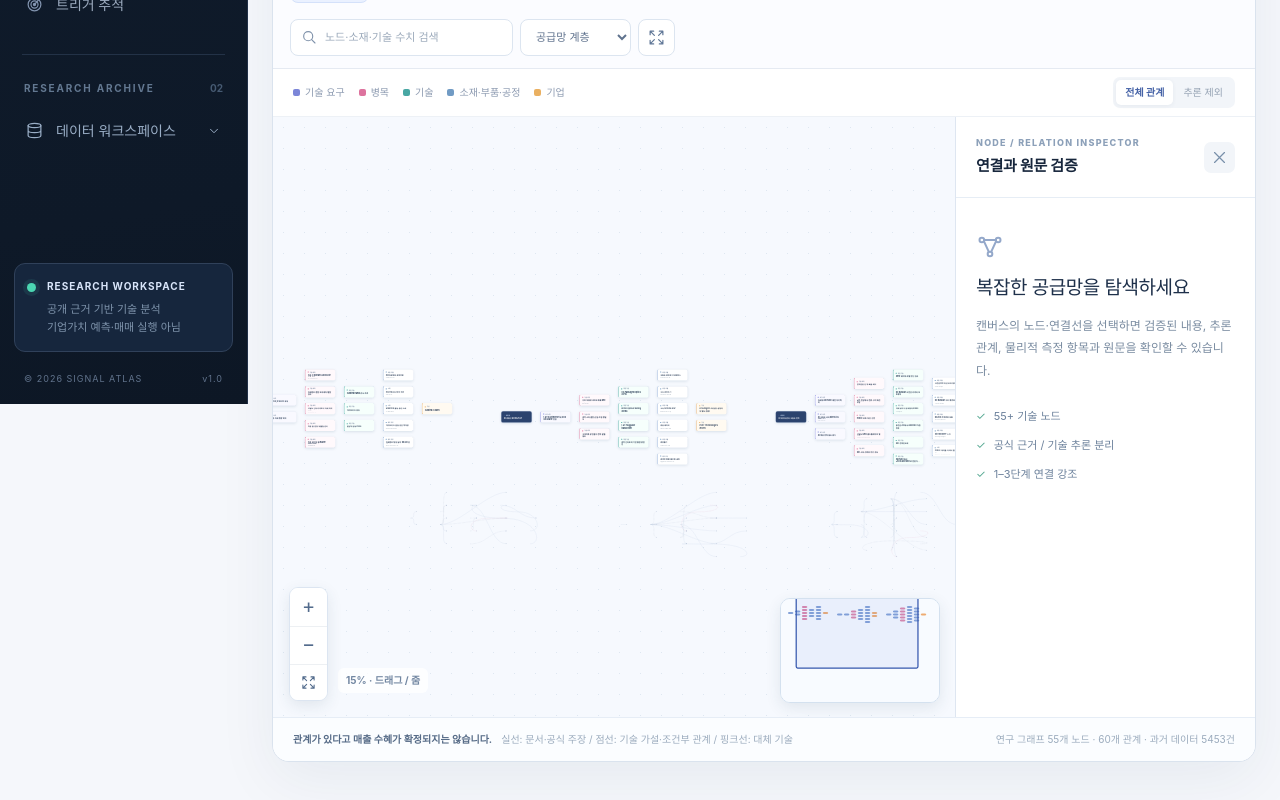
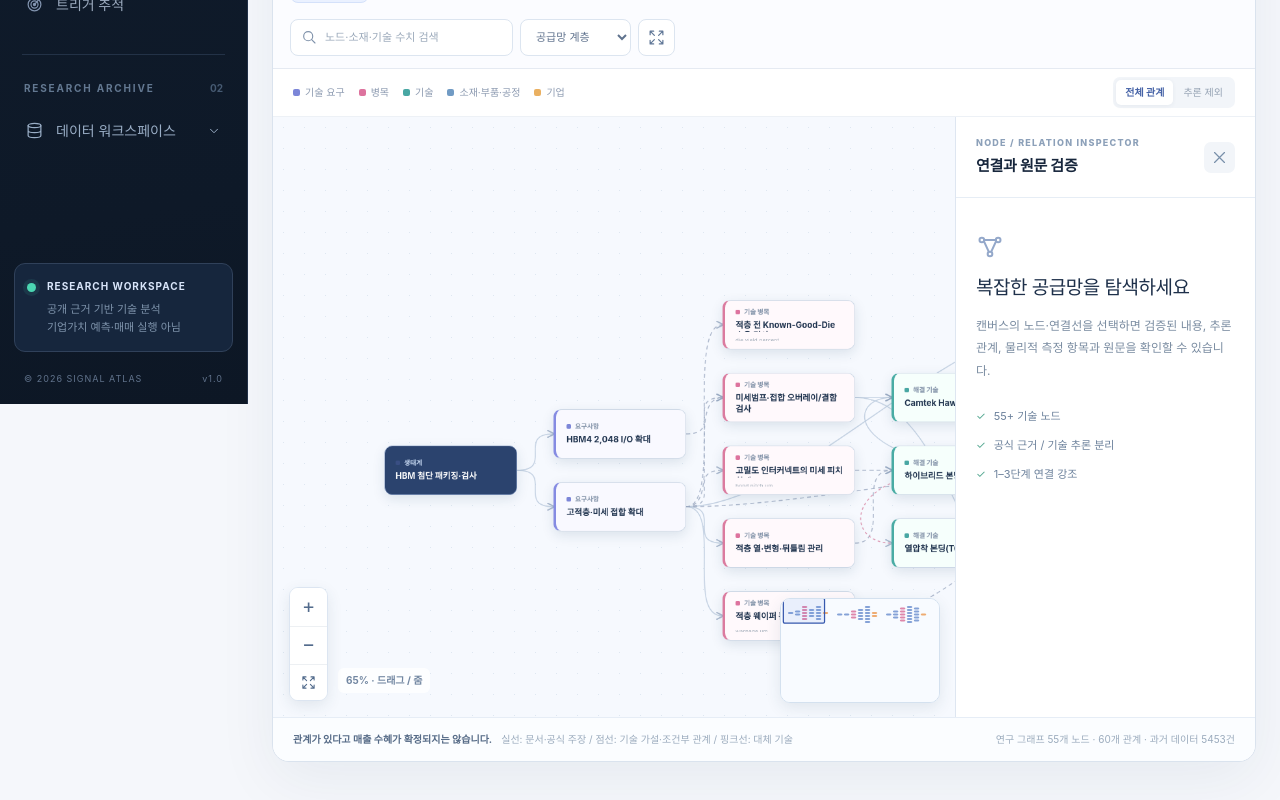
Before and after one commit to W-X-Z/WSJ-investment, a Next.js app in the folder apps/web/: page /map in a window 1280 px wide. Shown: the part 396-1196 px from the top of the page. Built offline with nearby package versions, Linux system fonts and the light colour scheme.

Commit message:
Correct tuple typing, SVG world coordinates, wheel hit targets and drag auto-fit behavior

```diff
--- a/apps/web/src/components/SupplyNetworkCanvas.tsx
+++ b/apps/web/src/components/SupplyNetworkCanvas.tsx
@@ -48,11 +48,11 @@ function ownerMap():Map<string,EcoId>{
  const owners=new Map<string,EcoId>();
  const distance=new Map<string,number>();
  for(const eco of ECOS){
-  const queue:[[string,number]]=[[ECO_ROOT[eco.id],0]];
+  const queue:Array<[string,number]>=[[ECO_ROOT[eco.id],0]];
   let head=0;
   while(head<queue.length){
    const [id,d]=queue[head++];
-   if(distance.has(id)&&distance.get(id)!<=d)continue;
+   if(distance.has(id)&&distance.get(id)! <= d)continue;
    distance.set(id,d);owners.set(id,eco.id);
    for(const adj of neighborIndex.get(id)??[])queue.push([adj,d+1]);
   }
@@ -85,7 +85,7 @@ function arrange(ids:Set<string>,mode:Mode,scope:Scope,focus:string|null):Map<st
  if(mode==="impact"&&focus){
   const dist=levelsFrom(focus);
   const groups=new Map<number,string[]>();
-  for(const id of ids)if(dist.has(id)&&dist.get(id)!<=3){
+  for(const id of ids)if(dist.has(id)&&dist.get(id)! <= 3){
    const rank=dist.get(id)!;groups.set(rank,[...(groups.get(rank)??[]),id]);
   }
   for(const [rank,values] of groups){
@@ -169,7 +169,7 @@ export function SupplyNetworkCanvas({initialEcosystem="all",compact=false}:{init
  const drag=useRef<DragState|null>(null);
  const graphIds=useMemo(()=>new Set(seed.nodes.filter(n=>scope==="all"||owners.get(n.id)===scope).map(n=>n.id)),[scope]);
  const layout=useMemo(()=>arrange(graphIds,mode,scope,selected),[graphIds,mode,scope,selected]);
- const positions=useMemo(()=>new Map(Array.from(layout).map(([id,pos])=>[id,overrides[id]??pos])),[layout,overrides]);
+ const positions=useMemo(()=>new Map<string,Vec>(Array.from(layout).map(([id,pos]):[string,Vec]=>[id,overrides[id]??pos])),[layout,overrides]);
  const displayedEdges=useMemo(()=>seed.edges.filter(e=>positions.has(e.from)&&positions.has(e.to)&&
    (trust==="all"||epistemic(e)==="documented")),[positions,trust]);
  const neighbors=useMemo(()=>selected?discover(selected,depth):new Set<string>(),[selected,depth]);
@@ -196,7 +196,7 @@ export function SupplyNetworkCanvas({initialEcosystem="all",compact=false}:{init
   setBoundsSize({w:rect.width,h:rect.height});
   setCamera({x:(rect.width-(b.maxx+b.minx)*scale)/2,y:(rect.height-(b.maxy+b.miny)*scale)/2,z:scale});
  },[positions]);
- useEffect(()=>{fit();},[scope,mode,fit]);
+ // Deliberately reframe on navigation/layout switches only, not during node dragging.\n useEffect(()=>{fit();},[scope,mode]);
  useEffect(()=>{
   const el=canvasRef.current;if(!el)return;
   const wheel=(ev:WheelEvent)=>{
@@ -218,7 +218,7 @@ export function SupplyNetworkCanvas({initialEcosystem="all",compact=false}:{init
   const pt=positions.get(id);if(pt)centerAt(pt.x+W/2,pt.y+H/2,Math.max(camera.z,.72));
  }
  function panDown(e:React.PointerEvent<HTMLDivElement>){
-  if(e.button!==0|| (e.target as Element).closest(".sc-graph-node,.sc-link-path"))return;
+  if(e.button!==0|| (e.target as Element).closest(".sc-graph-node,.sc-link-path,.sc-canvas-tools,.sc-map-holder,.sc-selection-hint,.sc-reopen-inspector"))return;
   drag.current={type:"pan",px:e.clientX,py:e.clientY,cam:camera};
   e.currentTarget.setPointerCapture(e.pointerId);
  }
@@ -272,7 +272,7 @@ export function SupplyNetworkCanvas({initialEcosystem="all",compact=false}:{init
    <div ref={canvasRef} className="sc-viewport" onPointerDown={panDown} onPointerMove={panMove} onPointerUp={()=>{if(drag.current?.type==="pan")drag.current=null;}} onPointerCancel={()=>{drag.current=null;}}>
     <div className="sc-grid-layer"/>
     <div className="sc-world" style={{transform:`translate(${camera.x}px,${camera.y}px) scale(${camera.z})`}}>
-     <svg className="sc-links" width={5100} height={3600} viewBox="-1300 -1100 6400 4700" aria-label="산업망 기술 관계 연결선">
+     <svg className="sc-links" width={7000} height={5500} viewBox="0 0 7000 5500" aria-label="산업망 기술 관계 연결선">
       <defs><marker id="sc-arrow" markerWidth="7" markerHeight="7" refX="6" refY="3.5" orient="auto"><path d="M0 0 L7 3.5 L0 7" fill="none" stroke="#96a7c1" strokeWidth="1.25"/></marker><marker id="sc-selected-arrow" markerWidth="7" markerHeight="7" refX="6" refY="3.5" orient="auto"><path d="M0 0 L7 3.5 L0 7" fill="none" stroke="#4c6ed0" strokeWidth="2"/></marker></defs>
       {displayedEdges.map(e=>{
        const a=positions.get(e.from)!,b=positions.get(e.to)!,d=edgePath(a,b);
```
